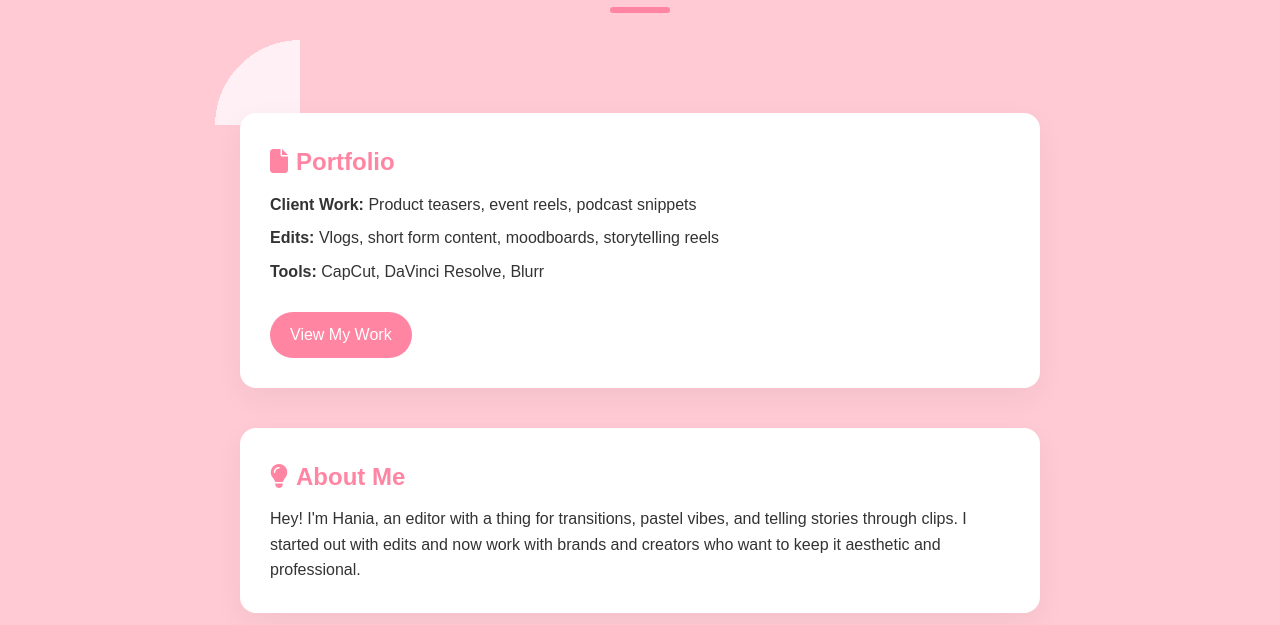
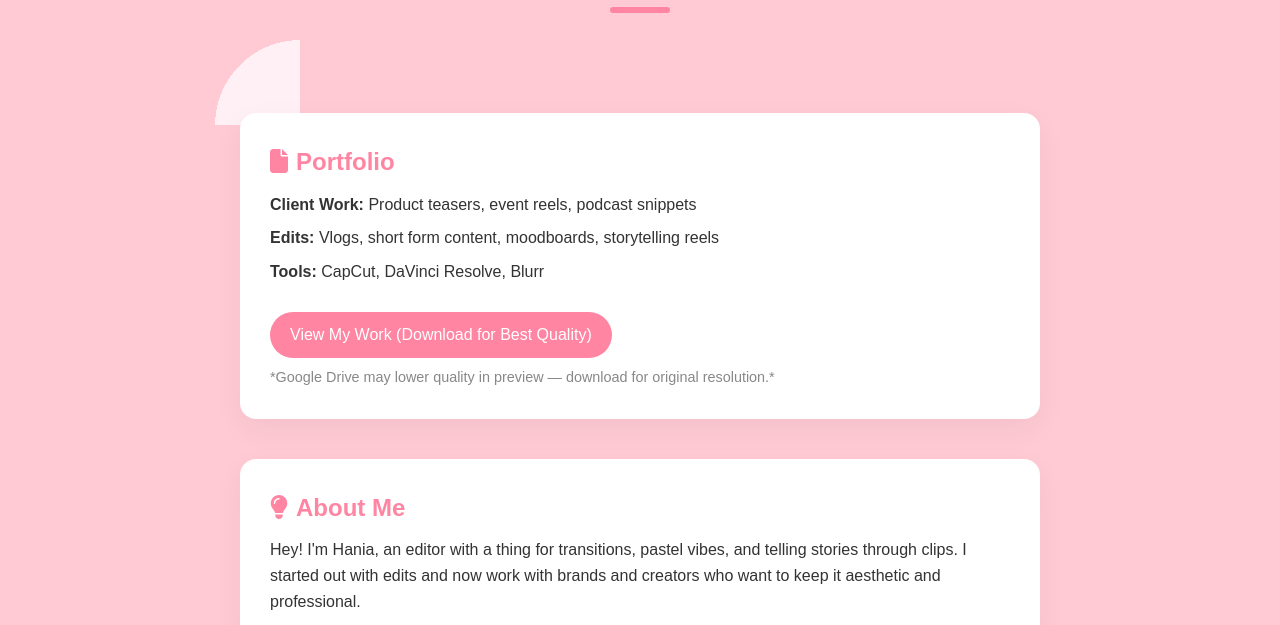
Before and after one commit to haniaarshadxx/Portfolio, a plain HTML site: page index.html in a window 1280 px wide. Shown: the part 175-800 px from the top of the page. Drawn offline with Linux system fonts and the light colour scheme; a small style sheet from the web is missing.

Commit message:
Update index.html

```diff
--- a/index.html
+++ b/index.html
@@ -121,7 +121,13 @@
       <li><strong>Edits:</strong> Vlogs, short form content, moodboards, storytelling reels</li>
       <li><strong>Tools:</strong> CapCut, DaVinci Resolve, Blurr</li>
     </ul>
-    <a href="https://drive.google.com/drive/folders/1vME2zKqz_8SIeoSSr7sTpFRPgMVF5gDj" class="btn" target="_blank">View My Work</a>
+   <a href="https://drive.google.com/drive/folders/1vME2zKqz_8SIeoSSr7sTpFRPgMVF5gDj" class="btn" target="_blank">
+  View My Work (Download for Best Quality)
+</a>
+<p style="font-size: 0.9rem; color: #888; margin-top: 8px;">
+  *Google Drive may lower quality in preview — download for original resolution.*
+</p>
+
   </section>
 
   <section>
```
